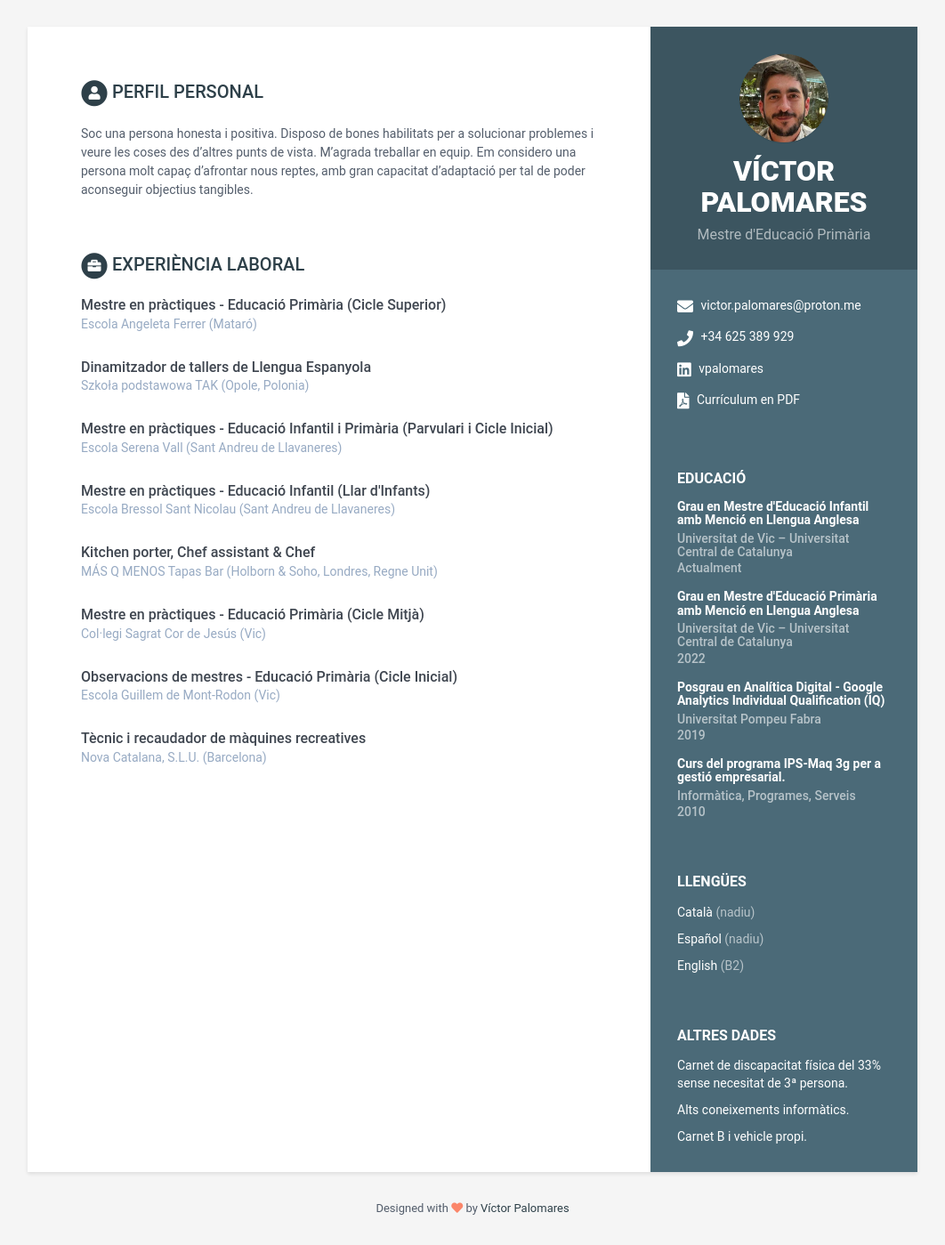
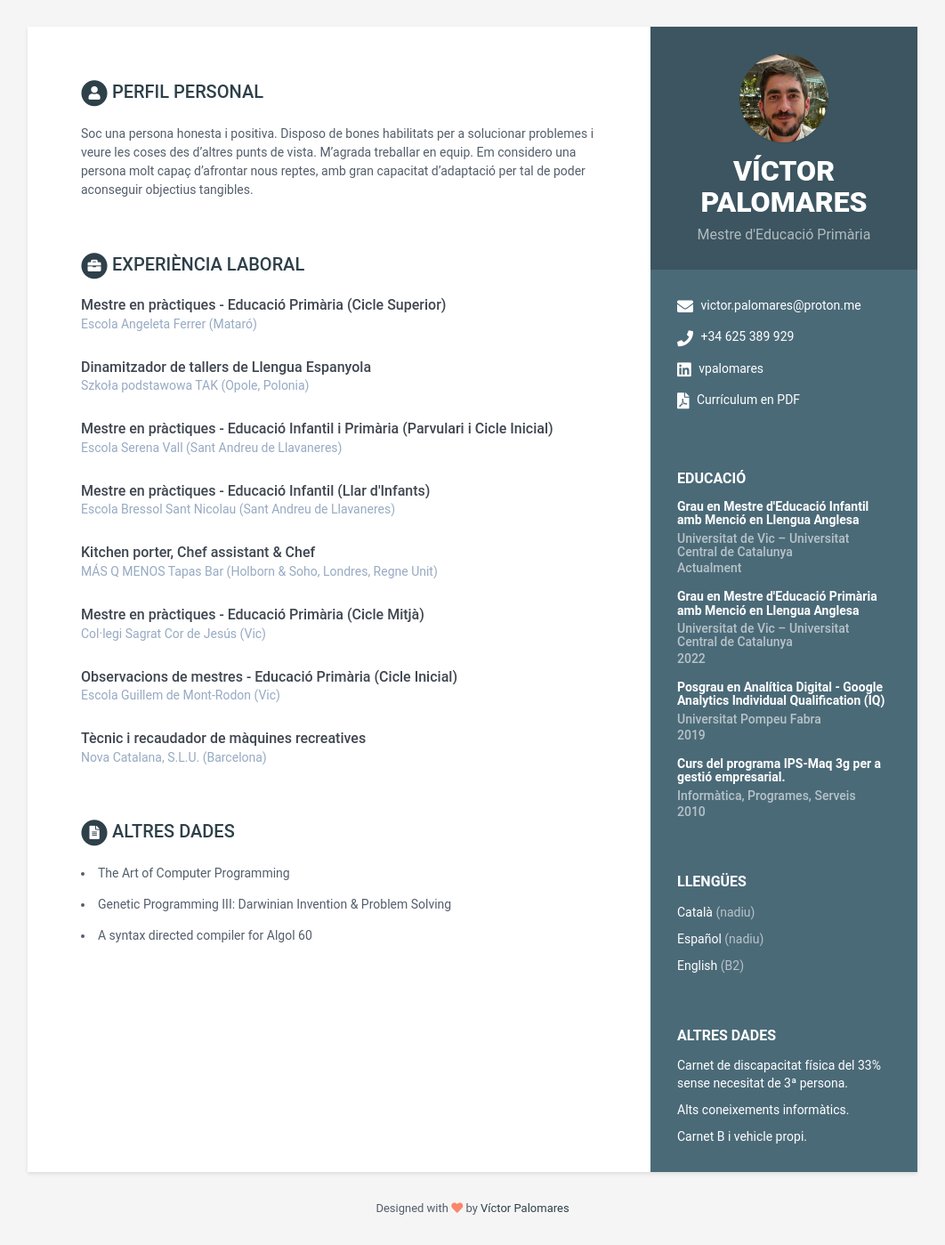
Before and after one commit to vpalomares/cv, a Jekyll site: the page built from index.html, in a window 1280 px wide. Shown: the whole page at 89% size, without its empty margins (109-1171 px from the left). Built offline with Jekyll 4.4.1, drawn with Linux system fonts in a browser that asks for light colours.

Commit message:
Update data.yml

```diff
--- a/_data/data.yml
+++ b/_data/data.yml
@@ -87,5 +87,14 @@ experiences:
       - role: Tècnic i recaudador de màquines recreatives
         company: Nova Catalana, S.L.U. (Barcelona)
 
+publications:
+    title: Altres dades
+    papers:
+      - title: The Art of Computer Programming
+
+      - title: "Genetic Programming III: Darwinian Invention &amp; Problem Solving"
+
+      - title: A syntax directed compiler for Algol 60
+
 footer: >
     Designed with <i class="fas fa-heart"></i> by <a href="http://github.com/governmundial" target="_blank" rel="nofollow">Víctor Palomares</a>
```
